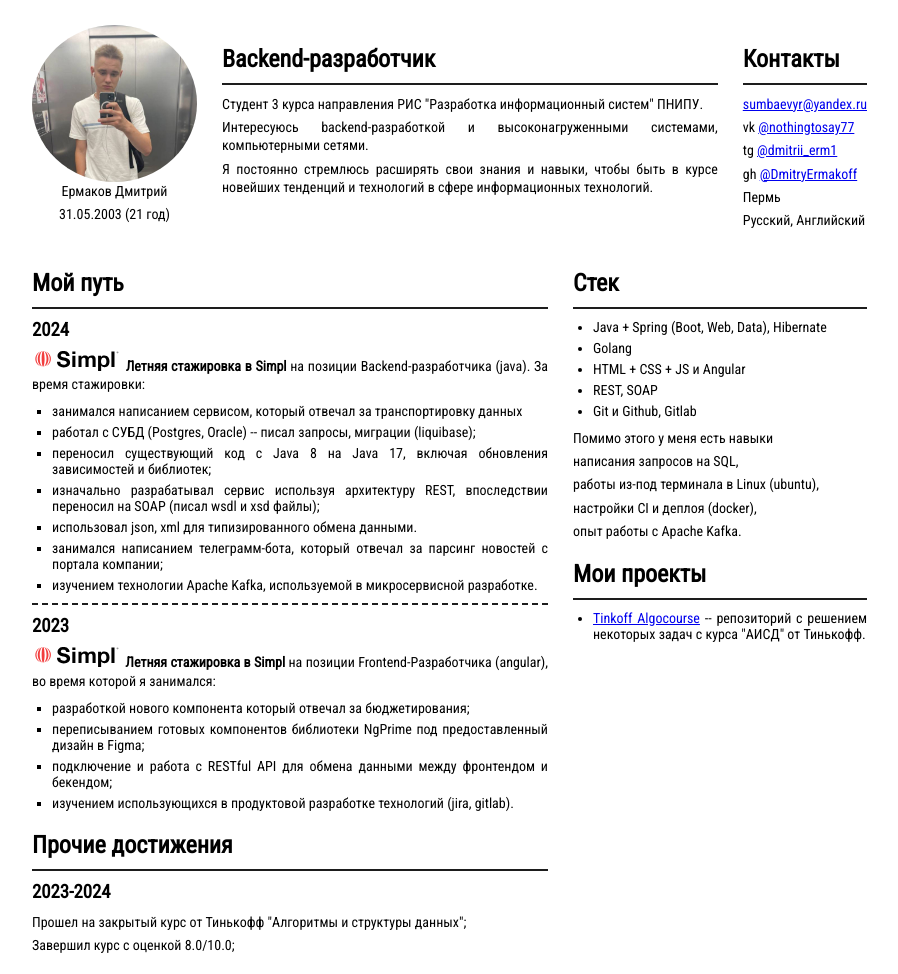
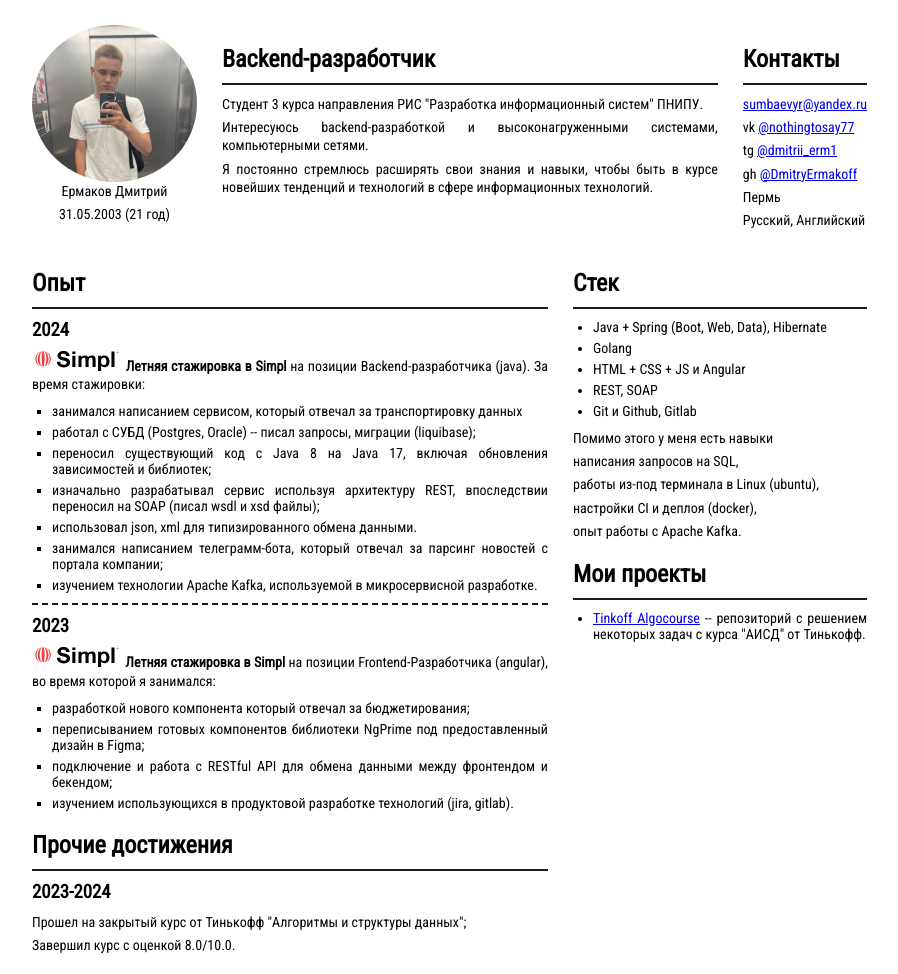
Before and after one commit to DmitryErmakoff/resume, a plain HTML site: page index.html in a window 1280 px wide. Shown: the whole page, without its empty margins (188-1086 px from the left). Drawn offline with Linux system fonts and the light colour scheme.

Commit message:
upd html

```diff
--- a/index.html
+++ b/index.html
@@ -56,7 +56,7 @@
 </header>
 <div class="horizontal-container">
     <div class="block" style="min-width: 60%;">
-        <h2>Мой путь</h2>
+        <h2>Опыт</h2>
         <h3>2024</h3>
         <p>
             <img width="90" height="20" src="static/simp-logo.svg" alt="simpl"/>
@@ -86,7 +86,7 @@
         <h2>Прочие достижения</h2>
         <h3>2023-2024</h3>
         <p>Прошел на закрытый курс от Тинькофф "Алгоритмы и структуры данных"; </p>
-        <p>Завершил курс с оценкой 8.0/10.0;</p>
+        <p>Завершил курс с оценкой 8.0/10.0.</p>
 
     </div>
     <div class="vertcical-container">
```
